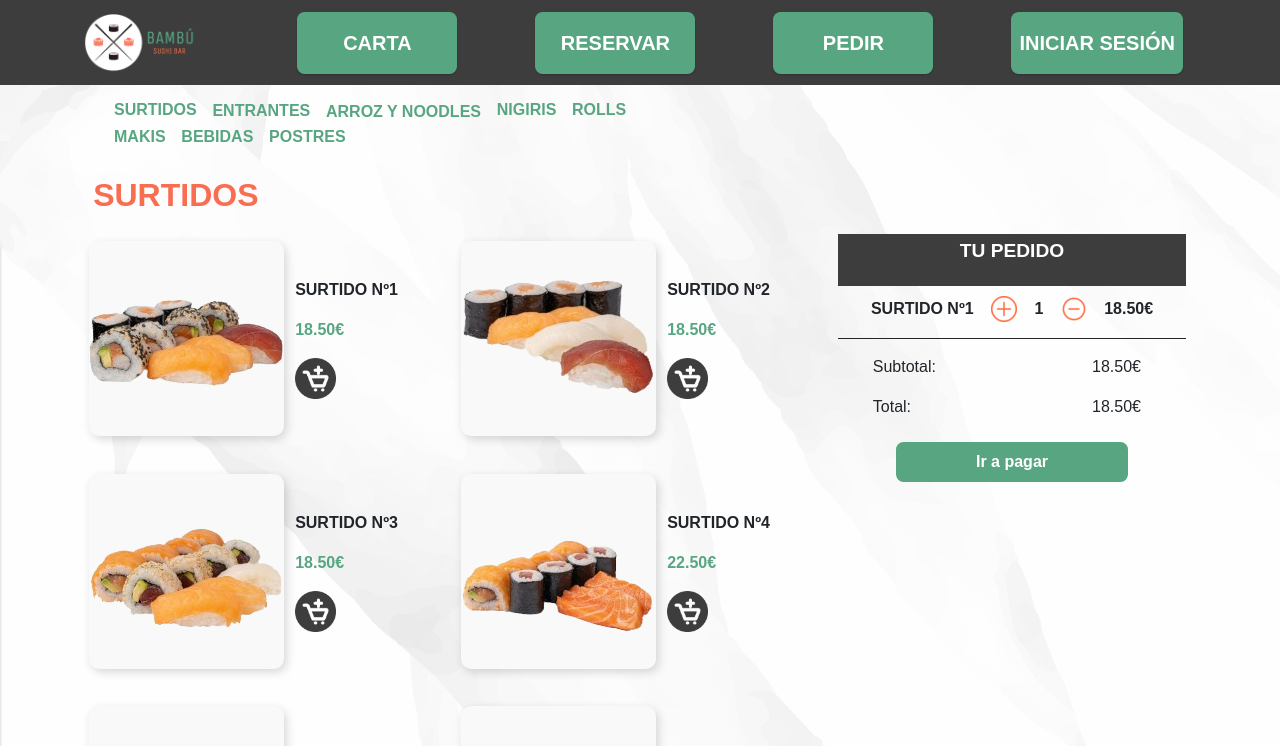
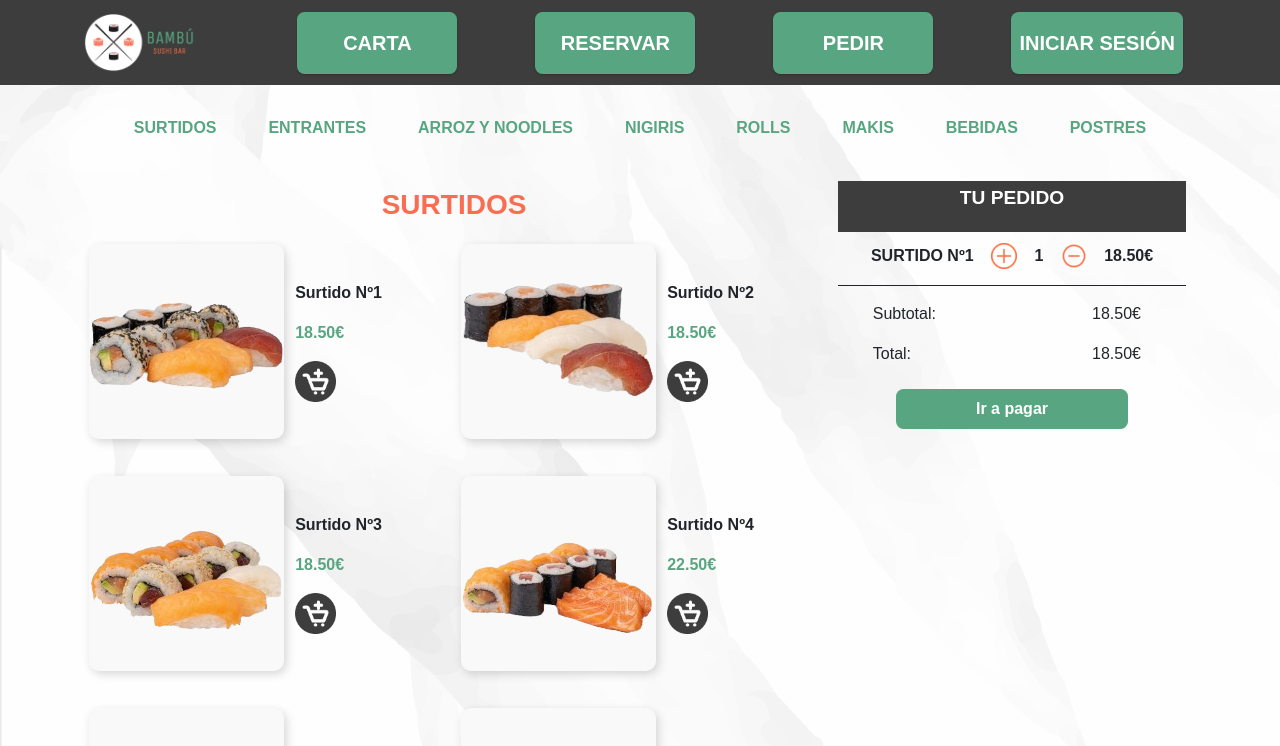
Before and after one commit to CarlosGM2005/Bambu, an Angular app: page /carrito-compra in a window 1280 px wide. Shown: the top 746 px of the page. Built offline with nearby package versions, Linux system fonts and the light colour scheme; a web font is replaced by a local one.

Commit message:
arreglosCartaYCarritoCompra
Añadir los cambios que comentó Willman el último día

```diff
--- a/src/app/carrito-compra/carrito-compra.component.html
+++ b/src/app/carrito-compra/carrito-compra.component.html
@@ -1,39 +1,36 @@
 <div class="container">
-    <div class="enlaces">
-        <ul class="">
+        <ul class="navbar-nav">
             <li class="nav-item">
-                <a class="nav-link" href="/surtidos" (click)="filtrarPorCategoria($event, 'SURTIDOS')">SURTIDOS</a>
+                <a class="nav-link" href="/surtidos" (click)="filtrarPorCategoria($event, 'SURTIDOS')">Surtidos</a>
             </li>
             <li class="nav-item">
-                <a class="nav-link" href="/carta" (click)="filtrarPorCategoria($event, 'ENTRANTES')">ENTRANTES</a>
+                <a class="nav-link" href="/carta" (click)="filtrarPorCategoria($event, 'ENTRANTES')">Entrantes</a>
             </li>
             <li class="nav-item">
-                <a class="nav-link" href="/carta" (click)="filtrarPorCategoria($event, 'ARROZ Y NOODLES')">ARROZ Y
-                    NOODLES</a>
+                <a class="nav-link" href="/carta" (click)="filtrarPorCategoria($event, 'ARROZ Y NOODLES')">Arroz y noodles</a>
             </li>
             <li class="nav-item">
-                <a class="nav-link" href="/carta" (click)="filtrarPorCategoria($event, 'NIGIRIS')">NIGIRIS</a>
+                <a class="nav-link" href="/carta" (click)="filtrarPorCategoria($event, 'NIGIRIS')">Nigiris</a>
             </li>
             <li class="nav-item">
-                <a class="nav-link" href="/carta" (click)="filtrarPorCategoria($event, 'ROLLS')">ROLLS</a>
+                <a class="nav-link" href="/carta" (click)="filtrarPorCategoria($event, 'ROLLS')">Rolls</a>
             </li>
             <li class="nav-item">
-                <a class="nav-link" href="/carta" (click)="filtrarPorCategoria($event, 'MAKIS')">MAKIS</a>
+                <a class="nav-link" href="/carta" (click)="filtrarPorCategoria($event, 'MAKIS')">Makis</a>
             </li>
             <li class="nav-item">
-                <a class="nav-link" href="/carta" (click)="filtrarPorCategoria($event, 'BEBIDAS')">BEBIDAS</a>
+                <a class="nav-link" href="/carta" (click)="filtrarPorCategoria($event, 'BEBIDAS')">Bebidas</a>
             </li>
             <li class="nav-item">
-                <a class="nav-link" href="/carta" (click)="filtrarPorCategoria($event, 'POSTRES')">POSTRES</a>
+                <a class="nav-link" href="/carta" (click)="filtrarPorCategoria($event, 'POSTRES')">Postres</a>
             </li>
         </ul>
-    </div>
 
-    <h2 id="titulo">{{ categoria }}</h2>
     <div class="container-fluid">
-        <div class="row">
+        <div class="row" id="filaGrande">
             <div class="col-12 col-md-8 text-center">
-                <div class="row" id="espaciador">
+                <h3 id="titulo">{{ categoria }}</h3>
+                <div class="row">
                     <!-- Genero dinámicamente los productos -->
                     <div class="col-12 col-md-6 text-center" *ngFor="let producto of productos">
                         <div class="imagenes__productos">
--- a/src/app/carrito-compra/carrito-compra.component.scss
+++ b/src/app/carrito-compra/carrito-compra.component.scss
@@ -5,25 +5,25 @@ $terciary-color: #F96D50;
 
 
 //Estilos barra navegación
-.enlaces ul {
+.navbar-nav {
+    margin-top: 2%;
+    width: 100%;
+    white-space: nowrap;
     display: flex;
-    flex-wrap: wrap;
-    width: 50%;
-    margin-top: 1%;
-    list-style-type: none;
-    gap: 3%;
-
+    flex-direction: row;
+    justify-content: space-evenly;
 }
 
-.enlaces ul a {
+.nav-link{
+    color: $primary-color;
+    text-transform: uppercase;
     text-decoration: none;
-    color: $primary-color;
+    display: inline-block;
+    position: relative;
     font-weight: bold;
-    margin-top: 2%;
-    position: relative;
 }
 
-.enlaces ul a::after {
+.nav-link:after{
     bottom: 0;
     content: "";
     display: block;
@@ -35,12 +35,12 @@ $terciary-color: #F96D50;
     width: 0;
 }
 
-.enlaces ul a:hover:after{
+.nav-link:hover:after{
     width: 100%;
     left: 0;
 }
 
-.enlaces ul a:hover {
+.nav-link:hover {
     color: $terciary-color;
 }
 
@@ -48,10 +48,15 @@ $terciary-color: #F96D50;
     padding: 1%;
     color: $terciary-color;
     font-weight: bold;
+    text-align: center;
 }
 
+#filaGrande{
+    padding-top: 3%;
+    padding-bottom: 3%;
+}
 
-//Estilos pruductos
+//Estilos productos
 .iconos {
     width: 41px;
     height: 41px;
@@ -62,15 +67,12 @@ $terciary-color: #F96D50;
     content: url(../../assets/images/iconos/carrito-de-compras-añadir-naranja.png);
 }
 
-
-
 .col-md-6 {
     margin-bottom: 3%;
     display: flex;
     padding: 1%;
     align-items: center;
 }
-
 
 .infoProducto {
     padding: 3%;
--- a/src/app/carrito-compra/carrito-compra.component.ts
+++ b/src/app/carrito-compra/carrito-compra.component.ts
@@ -9,7 +9,7 @@ export class CarritoCompraComponent {
   listaProductos = [
     //Surtidos
     {
-      nombre: 'SURTIDO Nº1',
+      nombre: 'Surtido Nº1',
       tipo: 'SURTIDOS',
       precio: '18.50€',
       urlImg: 'assets/images/productos/surtidos/SURTIDO1.png',
@@ -18,7 +18,7 @@ export class CarritoCompraComponent {
       urlIcono: "assets/images/iconos/carrito-aniadir.png"
     },
     {
-      nombre: 'SURTIDO Nº2',
+      nombre: 'Surtido Nº2',
       tipo: 'SURTIDOS',
       precio: '18.50€',
       urlImg: 'assets/images/productos/surtidos/SURTIDO2.png',
@@ -27,7 +27,7 @@ export class CarritoCompraComponent {
       urlIcono: "assets/images/iconos/carrito-aniadir.png"
     },
     {
-      nombre: 'SURTIDO Nº3',
+      nombre: 'Surtido Nº3',
       tipo: 'SURTIDOS',
       precio: '18.50€',
       urlImg: 'assets/images/productos/surtidos/SURTIDO3.png',
@@ -36,7 +36,7 @@ export class CarritoCompraComponent {
       urlIcono: "assets/images/iconos/carrito-aniadir.png"
     },
     {
-      nombre: 'SURTIDO Nº4',
+      nombre: 'Surtido Nº4',
       tipo: 'SURTIDOS',
       precio: '22.50€',
       urlImg: 'assets/images/productos/surtidos/SURTIDO4.png',
@@ -45,7 +45,7 @@ export class CarritoCompraComponent {
       urlIcono: "assets/images/iconos/carrito-aniadir.png"
     },
     {
-      nombre: 'SURTIDO Nº5',
+      nombre: 'Surtido Nº5',
       tipo: 'SURTIDOS',
       precio: '16.90€',
       urlImg: 'assets/images/productos/surtidos/SURTIDO5.png',
@@ -54,7 +54,7 @@ export class CarritoCompraComponent {
       urlIcono: "assets/images/iconos/carrito-aniadir.png"
     },
     {
-      nombre: 'SURTIDO Nº6',
+      nombre: 'Surtido Nº6',
       tipo: 'SURTIDOS',
       precio: '18.50€',
       urlImg: 'assets/images/productos/surtidos/SURTIDO6.png',
@@ -74,7 +74,7 @@ export class CarritoCompraComponent {
       urlIcono: "assets/images/iconos/carrito-aniadir.png"
     },
     {
-      nombre: 'Gyozas de pollo',
+      nombre: 'Gyozas de Pollo',
       tipo:'ENTRANTES',
       precio: '7.90€',
       urlImg: 'assets/images/productos/entrantes/Gyozas.png',
@@ -83,7 +83,7 @@ export class CarritoCompraComponent {
       urlIcono: "assets/images/iconos/carrito-aniadir.png"
     },
     {
-      nombre: 'Gyozas de cerdo',
+      nombre: 'Gyozas de Cerdo',
       tipo:'ENTRANTES',
       precio: '7.90€',
       urlImg: 'assets/images/productos/entrantes/Gyozas.png',
@@ -92,7 +92,7 @@ export class CarritoCompraComponent {
       urlIcono: "assets/images/iconos/carrito-aniadir.png"
     },
     {
-      nombre: 'Gyozas de ternera',
+      nombre: 'Gyozas de Ternera',
       tipo:'ENTRANTES',
       precio: '7.90€',
       urlImg: 'assets/images/productos/entrantes/Gyozas.png',
@@ -101,7 +101,7 @@ export class CarritoCompraComponent {
       urlIcono: "assets/images/iconos/carrito-aniadir.png"
     },
     {
-      nombre: 'Rollitos mango langostinos',
+      nombre: 'Rollitos Mango Langostinos',
       tipo:'ENTRANTES',
       precio: '7.90€',
       urlImg: 'assets/images/productos/entrantes/Rollitos_Mango_Langostinos.png',
@@ -112,7 +112,7 @@ export class CarritoCompraComponent {
 
     //Arroz y noodles
     {
-      nombre: 'Arroz con soja',
+      nombre: 'Arroz con Soja',
       tipo: 'ARROZ Y NOODLES',
       precio: '5.90€',
       urlImg: 'assets/images/productos/arrozYNoodles/Arroz_con_Soja.png',
@@ -121,7 +121,7 @@ export class CarritoCompraComponent {
       urlIcono: "assets/images/iconos/carrito-aniadir.png"
     },
     {
-      nombre: 'Arroz vegetal',
+      nombre: 'Arroz Vegetal',
       tipo: 'ARROZ Y NOODLES',
       precio: '5.90€',
       urlImg: 'assets/images/productos/arrozYNoodles/Arroz_Vegetal.png',
@@ -130,7 +130,7 @@ export class CarritoCompraComponent {
       urlIcono: "assets/images/iconos/carrito-aniadir.png"
     },
     {
-      nombre: 'Noodles vegetales',
+      nombre: 'Noodles Vegetales',
       tipo: 'ARROZ Y NOODLES',
       precio: '5.90€',
       urlImg: 'assets/images/productos/arrozYNoodles/Noodles.png',
@@ -139,7 +139,7 @@ export class CarritoCompraComponent {
       urlIcono: "assets/images/iconos/carrito-aniadir.png"
     },
     {
-      nombre: 'Ramen cerdo',
+      nombre: 'Ramen Cerdo',
       tipo: 'ARROZ Y NOODLES',
       precio: '8.90€',
       urlImg: 'assets/images/productos/arrozYNoodles/Ramen_Cerdo.png',
@@ -148,7 +148,7 @@ export class CarritoCompraComponent {
       urlIcono: "assets/images/iconos/carrito-aniadir.png"
     },
     {
-      nombre: 'Ramen Yasai vegetal',
+      nombre: 'Ramen Yasai Vegetal',
       tipo: 'ARROZ Y NOODLES',
       precio: '7.95€',
       urlImg: 'assets/images/productos/arrozYNoodles/Ramen_Yasai.png',
@@ -390,36 +390,36 @@ export class CarritoCompraComponent {
 
     //Bebidas
     {
-      nombre: 'Agua con gas',
+      nombre: 'Sake Tanrei',
       tipo:'BEBIDAS',
-      precio: '1.80€',
+      precio: '4.99€',
       urlImg: 'assets/images/productos/bebidas/Agua_Con_Gas.png',
       descripcion: '',
       alergenos: 'NO TIENE',
       urlIcono: "assets/images/iconos/carrito-aniadir.png"
     },
     {
-      nombre: 'Agua natural',
+      nombre: 'Sake Kakumasume',
       tipo:'BEBIDAS',
-      precio: '1.99€',
+      precio: '19.20€',
       urlImg: 'assets/images/productos/bebidas/Agua_Natural.png',
       descripcion: '',
       alergenos: 'NO TIENE',
       urlIcono: "assets/images/iconos/carrito-aniadir.png"
     },
     {
-      nombre: 'Cerveza estrella galicia',
+      nombre: 'Cerveza Estrella Galicia',
       tipo:'BEBIDAS',
-      precio: '1.80€',
+      precio: '2.00€',
       urlImg: 'assets/images/productos/bebidas/Cerveza_Estrella_Galicia_Quinto.png',
       descripcion: '',
       alergenos: 'NO TIENE',
       urlIcono: "assets/images/iconos/carrito-aniadir.png"
     },
     {
-      nombre: 'Cerveza kirin',
+      nombre: 'Cerveza Kirin Ichiban',
       tipo:'BEBIDAS',
-      precio: '1.80€',
+      precio: '3.90€',
       urlImg: 'assets/images/productos/bebidas/Cerveza_Kirin.png',
       descripcion: '',
       alergenos: 'NO TIENE',
@@ -428,7 +428,7 @@ export class CarritoCompraComponent {
     {
       nombre: 'Fanta White Peach',
       tipo:'BEBIDAS',
-      precio: '2.20€',
+      precio: '2.00€',
       urlImg: 'assets/images/productos/bebidas/Fanta_White_Peach.png',
       descripcion: '',
       alergenos: 'NO TIENE',
@@ -437,7 +437,7 @@ export class CarritoCompraComponent {
 
     //Postres
     {
-      nombre: 'Mochi de cheesecake',
+      nombre: 'Mochi de Cheesecake',
       tipo:'POSTRES',
       precio: '4.60€',
       urlImg: 'assets/images/productos/postres/Mochi_De_Cheesecake.png',
@@ -446,7 +446,7 @@ export class CarritoCompraComponent {
       urlIcono: "assets/images/iconos/carrito-aniadir.png"
     },
     {
-      nombre: 'Mochi de mango',
+      nombre: 'Mochi de Mango',
       tipo:'POSTRES',
       precio: '4.60€',
       urlImg: 'assets/images/productos/postres/Mochi_De_Mango.png',
@@ -455,7 +455,7 @@ export class CarritoCompraComponent {
       urlIcono: "assets/images/iconos/carrito-aniadir.png"
     },
     {
-      nombre: 'Mochi de té matcha',
+      nombre: 'Mochi de Té Matcha',
       tipo:'POSTRES',
       precio: '4.60€',
       urlImg: 'assets/images/productos/postres/Mochi_De_Té_Verde.png',
@@ -464,7 +464,7 @@ export class CarritoCompraComponent {
       urlIcono: "assets/images/iconos/carrito-aniadir.png"
     },
     {
-      nombre: 'Tarta de queso y pistacho',
+      nombre: 'Tarta de Queso y Pistacho',
       tipo:'POSTRES',
       precio: '4.50€',
       urlImg: 'assets/images/productos/postres/Tarta_De_Queso_Y_Pistachos.png',
--- a/src/app/carta/carta.component.html
+++ b/src/app/carta/carta.component.html
@@ -58,8 +58,8 @@
             </div>
             <div class="modal-body">
                 <p><strong>{{ productoFiltrado.nombre }}</strong></p>
-                <p class="font-weight-bold text-success">{{ productoFiltrado.precio }}</p>
-                <p>{{ productoFiltrado.descripcion }}</p>
+                <p class="precio">{{ productoFiltrado.precio }}</p>
+                <p><strong>Descripción: </strong>{{ productoFiltrado.descripcion }}</p>
                 <p><strong>Alergénos: </strong>{{productoFiltrado.alergenos}}</p>
             </div>
             <div class="modal-footer">
--- a/src/app/carta/carta.component.scss
+++ b/src/app/carta/carta.component.scss
@@ -13,19 +13,13 @@ $terciary-color: #F96D50;
     justify-content: space-evenly;
 }
 
-.nav-link {
-    color: $primary-color;
-    font-weight: bold;
-    text-transform: uppercase;
-}
-
-
 .nav-link{
     color: $primary-color;
     text-transform: uppercase;
     text-decoration: none;
     display: inline-block;
     position: relative;
+    font-weight: bold;
 }
 
 .nav-link:after{
@@ -52,9 +46,10 @@ $terciary-color: #F96D50;
 /* Título de la sección */
 h1 {
     color: $terciary-color;
-    margin: 3rem 0 2rem;
+    margin: 1rem 0 1rem;
     text-align: center;
     font-size: 2rem;
+    font-weight: bold;
 }
 
 /* Contenedor de surtidos */
@@ -64,7 +59,6 @@ h1 {
 
 
 /* Elementos del menú */
-
 .menu-item {
     text-align: center;
     transition: transform 0.3s ease;
@@ -113,6 +107,10 @@ h1 {
     text-align: center;
 }
 
+.modal-body .precio{
+    font-weight: bold;
+    color: $primary-color;
+}
 
 .btn-secondary{
     background-color: $primary-color;
--- a/src/app/carta/carta.component.ts
+++ b/src/app/carta/carta.component.ts
@@ -9,7 +9,7 @@ export class CartaComponent {
   listaProductos = [
     //Surtidos
     {
-      nombre: 'SURTIDO Nº1',
+      nombre: 'Surtido Nº1',
       tipo: 'SURTIDOS',
       precio: '18.50€',
       urlImg: 'assets/images/productos/surtidos/SURTIDO1.png',
@@ -17,7 +17,7 @@ export class CartaComponent {
       alergenos: 'Crustáceos, Huevos, Moluscos, Pescado, Sésamo, Sulfitos',
     },
     {
-      nombre: 'SURTIDO Nº2',
+      nombre: 'Surtido Nº2',
       tipo: 'SURTIDOS',
       precio: '18.50€',
       urlImg: 'assets/images/productos/surtidos/SURTIDO2.png',
@@ -25,7 +25,7 @@ export class CartaComponent {
       alergenos: 'Pescado, Sulfitos',
     },
     {
-      nombre: 'SURTIDO Nº3',
+      nombre: 'Surtido Nº3',
       tipo: 'SURTIDOS',
       precio: '18.50€',
       urlImg: 'assets/images/productos/surtidos/SURTIDO3.png',
@@ -33,7 +33,7 @@ export class CartaComponent {
       alergenos: 'Pescado, Sésamo, Soja, Sulfitos',
     },
     {
-      nombre: 'SURTIDO Nº4',
+      nombre: 'Surtido Nº4',
       tipo: 'SURTIDOS',
       precio: '22.50€',
       urlImg: 'assets/images/productos/surtidos/SURTIDO4.png',
@@ -41,7 +41,7 @@ export class CartaComponent {
       alergenos: 'Pescado, Soja, Sulfitos',
     },
     {
-      nombre: 'SURTIDO Nº5',
+      nombre: 'Surtido Nº5',
       tipo: 'SURTIDOS',
       precio: '16.90€',
       urlImg: 'assets/images/productos/surtidos/SURTIDO5.png',
@@ -49,7 +49,7 @@ export class CartaComponent {
       alergenos: 'Cereales con gluten, Crustáceos, Huevos, Moluscos, Mostaza, Pescado, Soja, Sulfitos',
     },
     {
-      nombre: 'SURTIDO Nº6',
+      nombre: 'Surtido Nº6',
       tipo: 'SURTIDOS',
       precio: '18.50€',
       urlImg: 'assets/images/productos/surtidos/SURTIDO6.png',
@@ -67,7 +67,7 @@ export class CartaComponent {
       alergenos: 'SOJA'
     },
     {
-      nombre: 'Gyozas de pollo',
+      nombre: 'Gyozas de Pollo',
       tipo:'ENTRANTES',
       precio: '7.90€',
       urlImg: 'assets/images/productos/entrantes/Gyozas.png',
@@ -75,7 +75,7 @@ export class CartaComponent {
       alergenos: 'CEREALES CON GLUTEN, SÉSAMO Y SOJA'
     },
     {
-      nombre: 'Gyozas de cerdo',
+      nombre: 'Gyozas de Cerdo',
       tipo:'ENTRANTES',
       precio: '7.90€',
       urlImg: 'assets/images/productos/entrantes/Gyozas.png',
@@ -83,7 +83,7 @@ export class CartaComponent {
       alergenos: 'CEREALES CON GLUTEN, SÉSAMO Y SOJA'
     },
     {
-      nombre: 'Gyozas de ternera',
+      nombre: 'Gyozas de Ternera',
       tipo:'ENTRANTES',
       precio: '7.90€',
       urlImg: 'assets/images/productos/entrantes/Gyozas.png',
@@ -91,7 +91,7 @@ export class CartaComponent {
       alergenos: 'CEREALES CON GLUTEN, SÉSAMO Y SOJA'
     },
     {
-      nombre: 'Rollitos mango langostinos',
+      nombre: 'Rollitos Mango Langostinos',
       tipo:'ENTRANTES',
       precio: '7.90€',
       urlImg: 'assets/images/productos/entrantes/Rollitos_Mango_Langostinos.png',
@@ -101,7 +101,7 @@ export class CartaComponent {
 
     //Arroz y noodles
     {
-      nombre: 'Arroz con soja',
+      nombre: 'Arroz con Soja',
       tipo: 'ARROZ Y NOODLES',
       precio: '5.90€',
       urlImg: 'assets/images/productos/arrozYNoodles/Arroz_con_Soja.png',
@@ -109,7 +109,7 @@ export class CartaComponent {
       alergenos: 'Apio, Cereales con gluten, Crustáceos, Huevos, Lácteos, Moluscos, Pescado, Soja',
     },
     {
-      nombre: 'Arroz vegetal',
+      nombre: 'Arroz Vegetal',
       tipo: 'ARROZ Y NOODLES',
       precio: '5.90€',
       urlImg: 'assets/images/productos/arrozYNoodles/Arroz_Vegetal.png',
@@ -117,7 +117,7 @@ export class CartaComponent {
       alergenos: 'Apio, Cereales con gluten, Crustáceos, Huevos, Lácteos, Moluscos, Pescado, Soja',
     },
     {
-      nombre: 'Noodles vegetales',
+      nombre: 'Noodles Vegetales',
       tipo: 'ARROZ Y NOODLES',
       precio: '5.90€',
       urlImg: 'assets/images/productos/arrozYNoodles/Noodles.png',
@@ -125,7 +125,7 @@ export class CartaComponent {
       alergenos: 'Cereales con gluten, Huevos, Soja, Sulfitos',
     },
     {
-      nombre: 'Ramen cerdo',
+      nombre: 'Ramen Cerdo',
       tipo: 'ARROZ Y NOODLES',
       precio: '8.90€',
       urlImg: 'assets/images/productos/arrozYNoodles/Ramen_Cerdo.png',
@@ -133,7 +133,7 @@ export class CartaComponent {
       alergenos: 'Cacahuetes, Huevos, Pescado, Sésamo, Soja',
     },
     {
-      nombre: 'Ramen Yasai vegetal',
+      nombre: 'Ramen Yasai Vegetal',
       tipo: 'ARROZ Y NOODLES',
       precio: '7.95€',
       urlImg: 'assets/images/productos/arrozYNoodles/Ramen_Yasai.png',
@@ -349,33 +349,33 @@ export class CartaComponent {
 
     //Bebidas
     {
-      nombre: 'Agua con gas',
+      nombre: 'Sake Tanrei',
       tipo:'BEBIDAS',
-      precio: '1.80€',
+      precio: '4.99€',
       urlImg: 'assets/images/productos/bebidas/Agua_Con_Gas.png',
       descripcion: '',
       alergenos: 'NO TIENE'
     },
     {
-      nombre: 'Agua natural',
+      nombre: 'Sake Kakumasume',
       tipo:'BEBIDAS',
-      precio: '1.99€',
+      precio: '19.20€',
       urlImg: 'assets/images/productos/bebidas/Agua_Natural.png',
       descripcion: '',
       alergenos: 'NO TIENE'
     },
     {
-      nombre: 'Cerveza estrella galicia',
+      nombre: 'Cerveza Estrella Galicia',
       tipo:'BEBIDAS',
-      precio: '1.80€',
+      precio: '2.00€',
       urlImg: 'assets/images/productos/bebidas/Cerveza_Estrella_Galicia_Quinto.png',
       descripcion: '',
       alergenos: 'NO TIENE'
     },
     {
-      nombre: 'Cerveza kirin',
+      nombre: 'Cerveza Kirin Ichiban',
       tipo:'BEBIDAS',
-      precio: '1.80€',
+      precio: '3.90€',
       urlImg: 'assets/images/productos/bebidas/Cerveza_Kirin.png',
       descripcion: '',
       alergenos: 'NO TIENE'
@@ -383,7 +383,7 @@ export class CartaComponent {
     {
       nombre: 'Fanta White Peach',
       tipo:'BEBIDAS',
-      precio: '2.20€',
+      precio: '2.00€',
       urlImg: 'assets/images/productos/bebidas/Fanta_White_Peach.png',
       descripcion: '',
       alergenos: 'NO TIENE'
@@ -391,7 +391,7 @@ export class CartaComponent {
 
     //Postres
     {
-      nombre: 'Mochi de cheesecake',
+      nombre: 'Mochi de Cheesecake',
       tipo:'POSTRES',
       precio: '4.60€',
       urlImg: 'assets/images/productos/postres/Mochi_De_Cheesecake.png',
@@ -399,7 +399,7 @@ export class CartaComponent {
       alergenos: 'FRUTOS SECOS, LÁCTEOS, SOJA, SULFITOS'
     },
     {
-      nombre: 'Mochi de mango',
+      nombre: 'Mochi de Mango',
       tipo:'POSTRES',
       precio: '4.60€',
       urlImg: 'assets/images/productos/postres/Mochi_De_Mango.png',
@@ -407,7 +407,7 @@ export class CartaComponent {
       alergenos: 'CEREALES CON GLUTEN, FRUTOS SECOS, HUEVOS, SULFITOS'
     },
     {
-      nombre: 'Mochi de té matcha',
+      nombre: 'Mochi de Té Matcha',
       tipo:'POSTRES',
       precio: '4.60€',
       urlImg: 'assets/images/productos/postres/Mochi_De_Té_Verde.png',
@@ -415,7 +415,7 @@ export class CartaComponent {
       alergenos: 'FRUTOS SECOS, LÁCTEOS, SOJA, SULFITOS'
     },
     {
-      nombre: 'Tarta de queso y pistacho',
+      nombre: 'Tarta de Queso y Pistacho',
       tipo:'POSTRES',
       precio: '4.50€',
       urlImg: 'assets/images/productos/postres/Tarta_De_Queso_Y_Pistachos.png',
```
